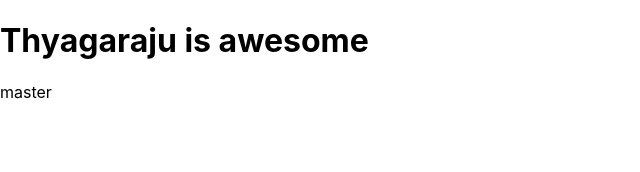
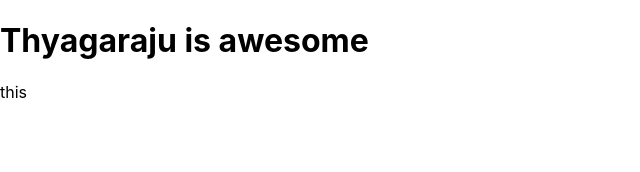
Before and after one commit to Raju5889/amplifyapp, a React (Create React App) app: page / in a window 1280 px wide. Shown: the top 172 px of the page, without its empty margins (0-640 px from the left). Built offline with nearby package versions, Linux system fonts and the light colour scheme.

Commit message:
added this

```diff
--- a/src/App.js
+++ b/src/App.js
@@ -5,7 +5,7 @@ function App() {
   return (
     <div>
       <h1>Thyagaraju is awesome</h1>
-      <p>master</p>
+      <p>this</p>
     </div>
   );
 }
```
